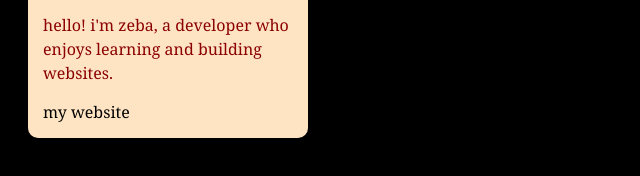
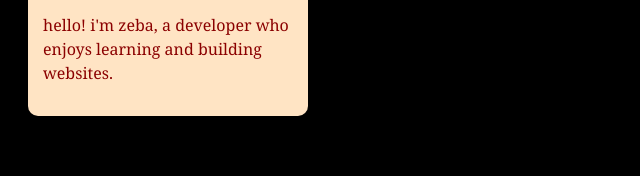
Before and after one commit to zzebashaikh/htmlClass, a plain HTML site: page profile-card.html in a window 1280 px wide. Shown: the part 274-450 px from the top of the page, without its empty margins (0-640 px from the left). Drawn offline with Linux system fonts and the light colour scheme.

Commit message:
Update profile-card.html with local changes

```diff
--- a/profile-card.html
+++ b/profile-card.html
@@ -15,12 +15,6 @@
     <p style="line-height: 1.5;color:darkred;">
       hello! i'm zeba, a developer who enjoys learning and building websites.
     </p>
-
-    <a href="#"
-       style="text-decoration: none; color: black;">
-      my website
-    </a>
-
   </div>
 </body>
 </html>
```
